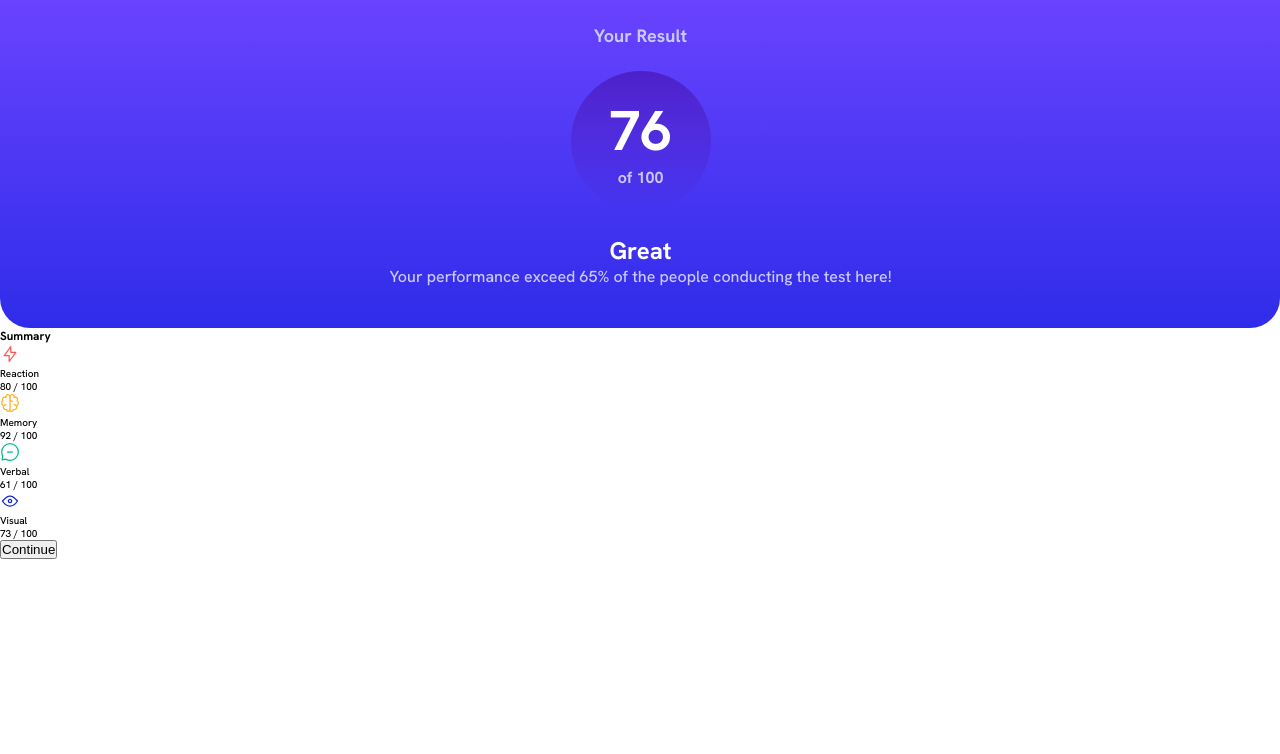
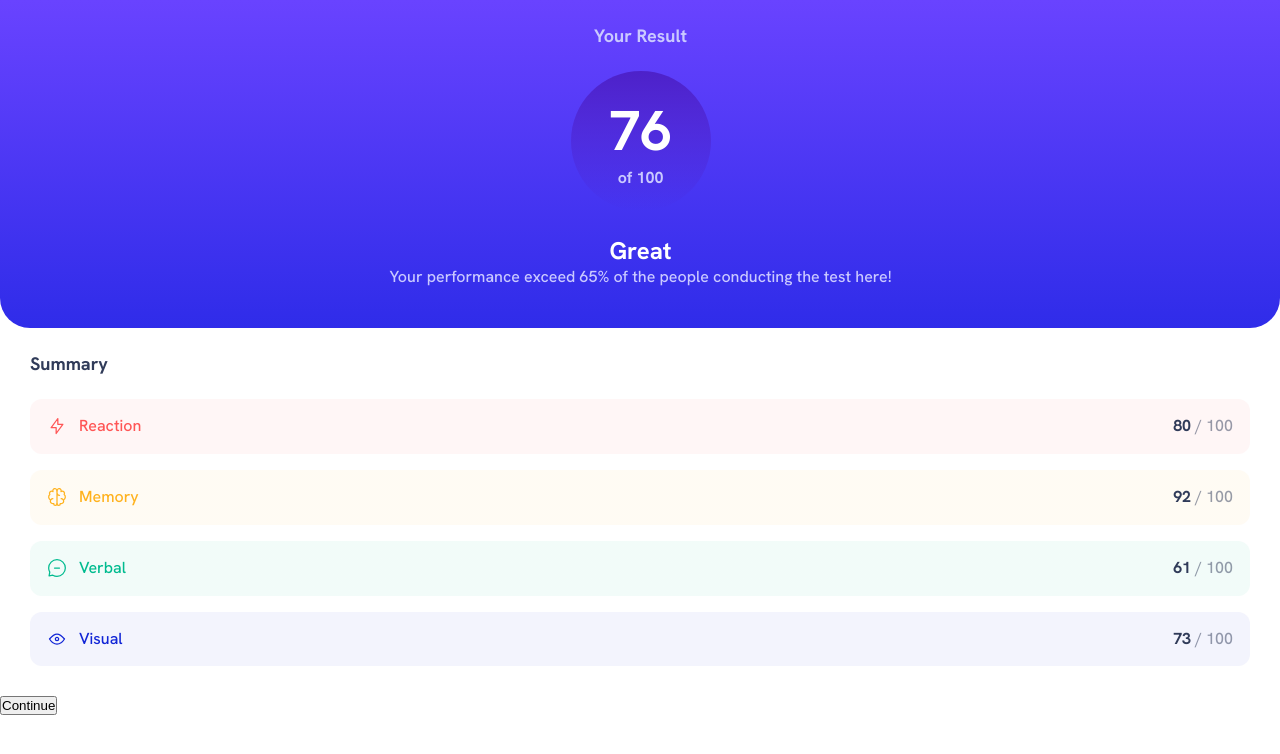
Before and after one commit to linusmanuel/summary-result, a plain HTML site: page index.html in a window 1280 px wide. Drawn offline with Linux system fonts and the light colour scheme.

Commit message:
add section summary styles

```diff
--- a/index.html
+++ b/index.html
@@ -18,7 +18,7 @@
 	<body>
 		<div class="app container">
 			<section class="b-result">
-				<h3 class="b-result__title">Your Result</h3>
+				<h3 class="b-result__title c-title-3">Your Result</h3>
 				<div class="b-result__average">
 					<h1 class="b-result__value c-title-1">76</h1>
 					<span class="b-result__value-2">of 100</span>
@@ -29,7 +29,7 @@
 				</p>
 			</section>
 			<section class="b-summary">
-				<h3 class="b-summary__title">Summary</h3>
+				<h3 class="b-summary__title c-title-3">Summary</h3>
 				<ul class="b-summary__list">
 					<li class="b-summary__item">
 						<div class="b-summary__lesson-group">
@@ -41,7 +41,7 @@
 							<p class="b-summary__description">Reaction</p>
 						</div>
 						<div class="b-summary__value-group">
-							<span>80 / 100</span>
+							<span>80</span> <span>/ 100</span>
 						</div>
 					</li>
 					<li class="b-summary__item">
@@ -54,7 +54,7 @@
 							<p class="b-summary__description">Memory</p>
 						</div>
 						<div class="b-summary__value-group">
-							<span>92 / 100</span>
+							<span>92 </span><span>/ 100</span>
 						</div>
 					</li>
 					<li class="b-summary__item">
@@ -67,7 +67,7 @@
 							<p class="b-summary__description">Verbal</p>
 						</div>
 						<div class="b-summary__value-group">
-							<span>61 / 100</span>
+							<span>61</span> <span>/ 100</span>
 						</div>
 					</li>
 					<li class="b-summary__item">
@@ -80,7 +80,7 @@
 							<p class="b-summary__description">Visual</p>
 						</div>
 						<div class="b-summary__value-group">
-							<span>73 / 100</span>
+							<span>73</span> <span>/ 100</span>
 						</div>
 					</li>
 				</ul>
--- a/resources/css/b-result.css
+++ b/resources/css/b-result.css
@@ -7,10 +7,6 @@
 
 .b-result__title {
   color: var(--blue-light);
-  font-weight: var(--bold);
-  font-size: 1.8em;
-  line-height: 23.45px;
-  margin-bottom: 24px;
 }
 
 .b-result__average {
--- /dev/null
+++ b/resources/css/b-summary.css
@@ -0,0 +1,73 @@
+.b-summary {
+  padding: 24px 30px 30px 30px;
+}
+
+.b-summary__title {
+  color: var(--dark);
+}
+
+.b-summary__list {}
+
+.b-summary__item {
+  display: flex;
+  justify-content: space-between;
+  padding: 17px;
+  border-radius: 12px;
+}
+
+.b-summary__item:first-child {
+  background: var(--red-white);
+  color: var(--red);
+}
+
+.b-summary__item:nth-child(2) {
+  background: var(--yellow-white);
+  color: var(--yellow);
+}
+
+.b-summary__item:nth-child(3) {
+  background: var(--green-white);
+  color: var(--green);
+}
+
+.b-summary__item:last-child {
+  background: var(--blue-white);
+  color: var(--blue);
+}
+
+
+.b-summary__item:not(:last-child) {
+  margin-bottom: 16px;
+}
+
+.b-summary__lesson-group {
+  display: flex;
+  align-items: center;
+  gap: 12px;
+}
+
+.b-summary__icon {
+  width: 20px;
+  height: 20px;
+}
+
+.b-summary__description,
+.b-summary__value-group {
+  font-size: 16px;
+  line-height: 20.85px;
+}
+
+.b-summary__description {
+  font-weight: var(--medium);
+}
+
+.b-summary__value-group span:first-of-type {
+  font-weight: var(--bold);
+  color: var(--dark);
+  opacity: 1;
+}
+
+.b-summary__value-group span:last-of-type {
+  opacity: .5;
+  color: var(--dark);
+}
--- a/resources/css/index.css
+++ b/resources/css/index.css
@@ -4,3 +4,4 @@
 @import url('./variables.css');
 @import url('./b-result.css');
 @import url('./app.css');
+@import url('./b-summary.css')
--- a/resources/css/reset.css
+++ b/resources/css/reset.css
@@ -7,3 +7,7 @@
 html {
   font-size: 62.5%; /* 10px = 1em */
 }
+
+ul {
+  list-style: none;
+}
--- a/resources/css/typograph.css
+++ b/resources/css/typograph.css
@@ -3,3 +3,10 @@
 body {
   font-family: var(--display-font);
 }
+
+.c-title-3 {
+  font-weight: var(--bold);
+  line-height: 23.45px;
+  font-size: 18px;
+  margin-bottom: 24px;
+}
```
